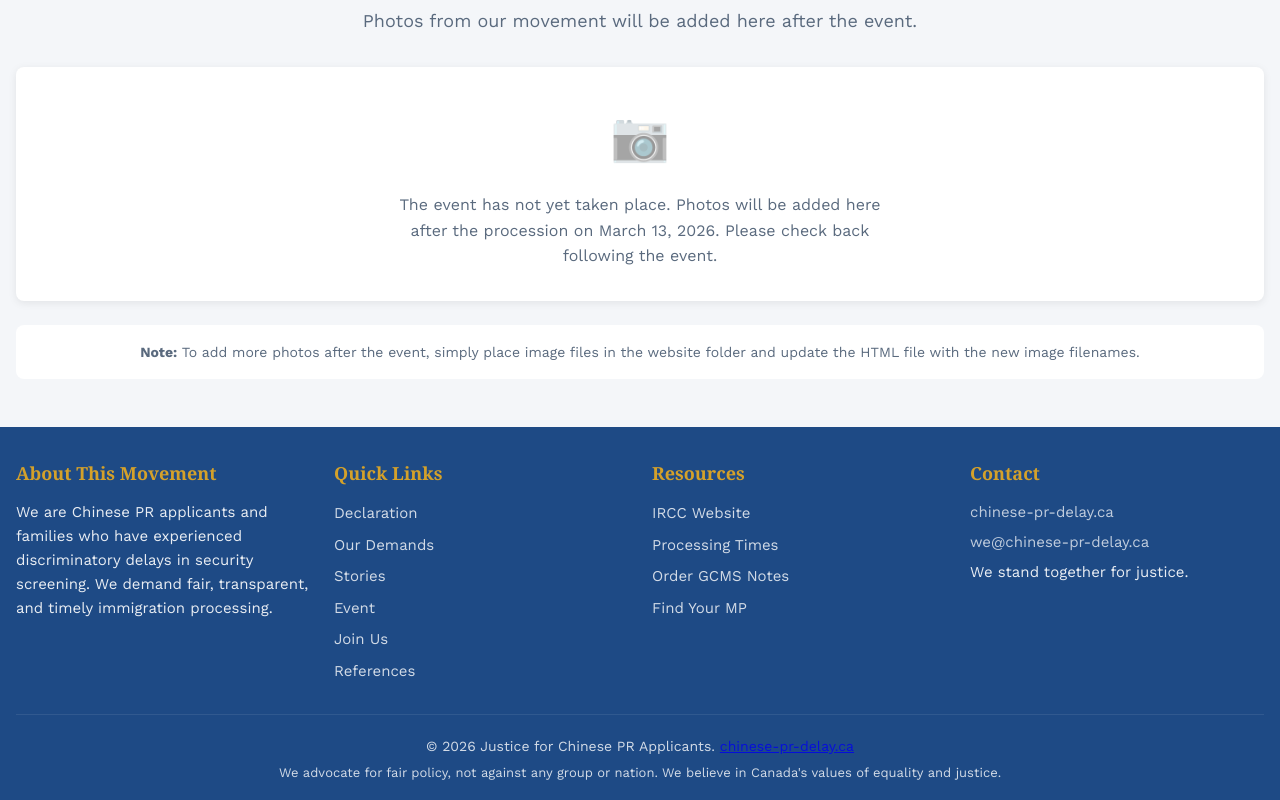
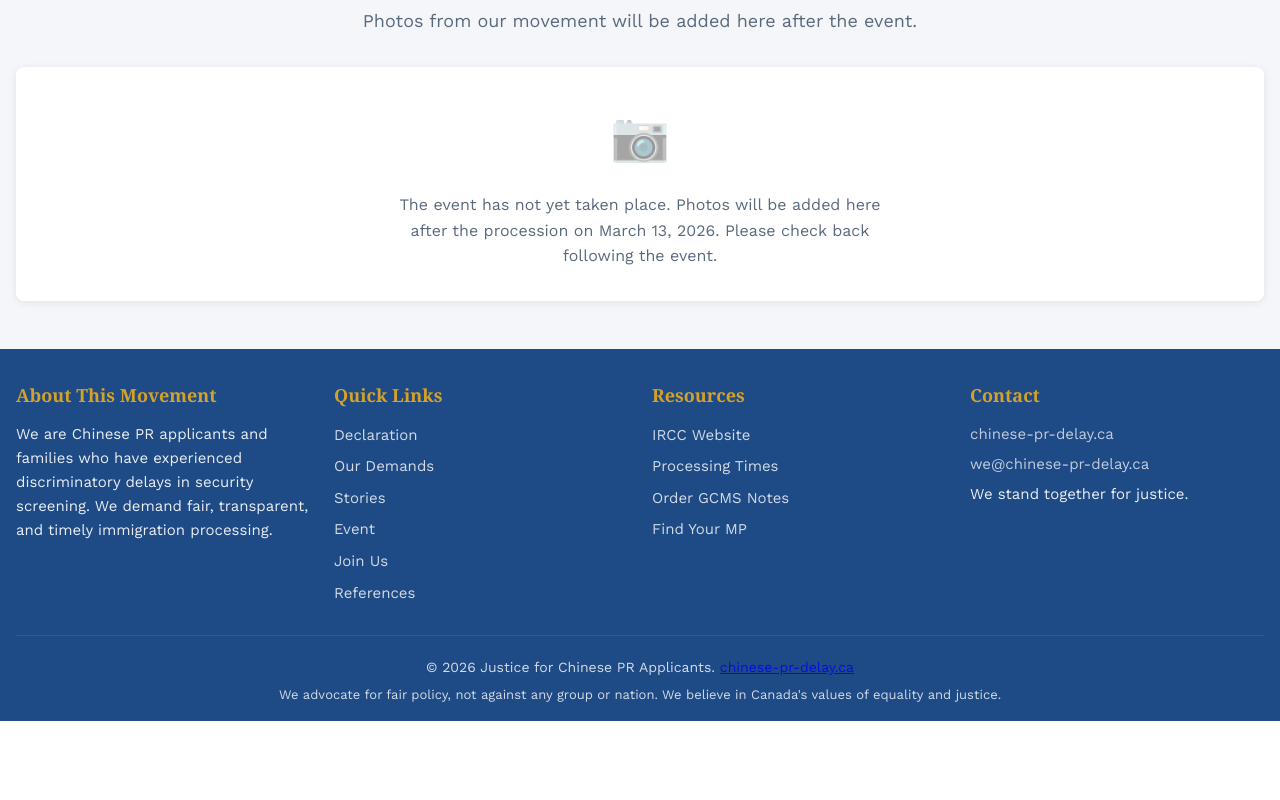
Before and after one commit to gikoluo/chinese-pr-justice, an Astro site: page / in a window 1280 px wide. Shown: the part 5043-5843 px from the top of the page. After the commit the page ends 5764 px from the top, so only its background shows below. Built offline with nearby package versions, Linux system fonts and the light colour scheme; Astro itself is replaced by a stand-in of ours; a web font is replaced by a local one.

Commit message:
remove event note

```diff
--- a/src/components/EventPhotos.astro
+++ b/src/components/EventPhotos.astro
@@ -1,11 +1,6 @@
 ---
 // EventPhotos Section component (EN + 中文)
 import { eventPhotosSection } from '../i18n/strings';
-interface Props {
-    showNote?: boolean;
-}
-
-const { showNote = false } = Astro.props;
 ---
 
 <section id="photos" class="photos-section">
@@ -17,12 +12,6 @@ const { showNote = false } = Astro.props;
             <span class="photos-waiting-icon" aria-hidden="true">📷</span>
             <p class="photos-waiting-text"><span class="lang-en">{eventPhotosSection.waitingMessage.en}</span><span class="lang-zh">{eventPhotosSection.waitingMessage.zh}</span><span class="lang-fr">{eventPhotosSection.waitingMessage.fr}</span></p>
         </div>
-
-        {showNote && (
-            <div class="photo-note">
-                <p><strong>Note:</strong> To add more photos after the event, simply place image files in the website folder and update the HTML file with the new image filenames.</p>
-            </div>
-        )}
     </div>
 </section>
 
@@ -57,14 +46,4 @@ const { showNote = false } = Astro.props;
         font-size: 1rem;
         line-height: 1.6;
     }
-
-    .photo-note {
-        margin-top: 1.5rem;
-        padding: 1rem;
-        background: white;
-        border-radius: 8px;
-        text-align: center;
-        font-size: 0.875rem;
-        color: var(--text-light);
-    }
 </style>
--- a/src/pages/index.astro
+++ b/src/pages/index.astro
@@ -16,5 +16,5 @@ import EventPhotos from '../components/EventPhotos.astro';
 
     <OurStories />
 
-    <EventPhotos showNote={true} />
+    <EventPhotos />
 </BaseLayout>
```
